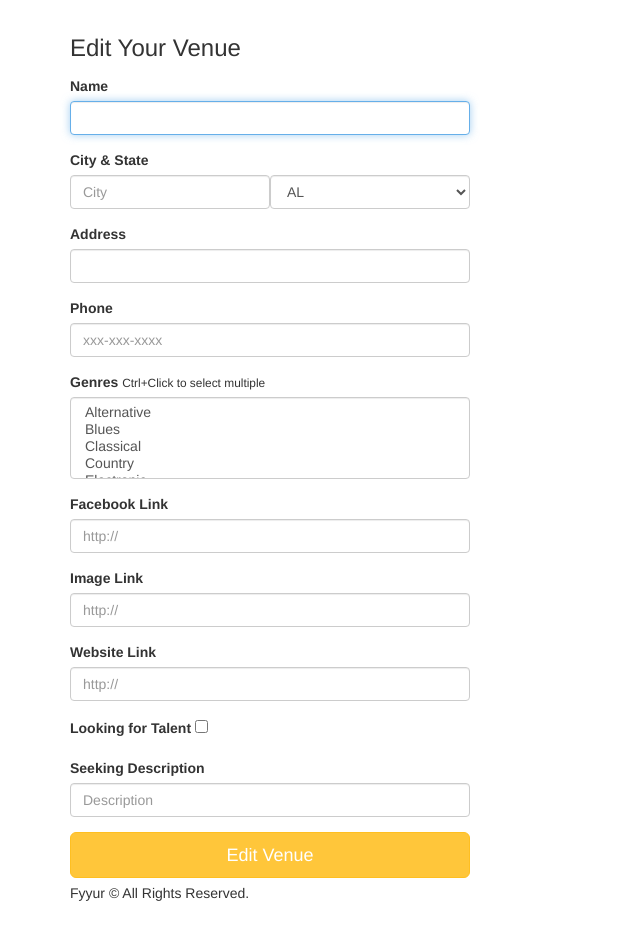
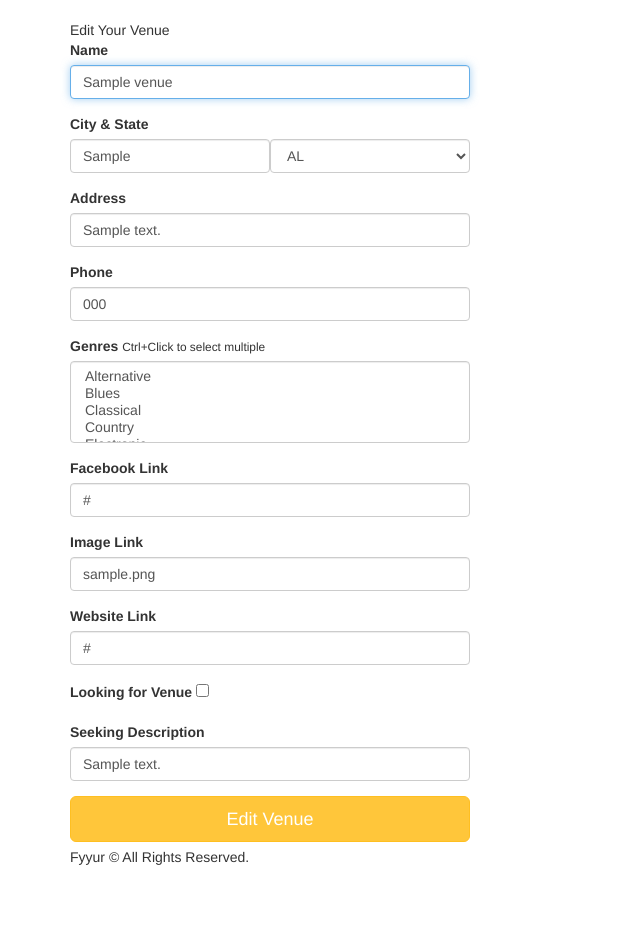
Before and after one commit to mc-jamin/artist-venue, a Flask app: page /venues/1/edit in a window 1280 px wide. Shown: the part 60-998 px from the top of the page, without its empty margins (0-640 px from the left). After the commit the page ends 925 px from the top, so only its background shows below. Run offline with Flask 2, Linux system fonts and the light colour scheme; tables that the repository leaves empty hold one stand-in row (values such as "Sample post"); some libraries are stand-ins or nearby versions.

Commit message:
erros in the views removed

```diff
--- a/app.py
+++ b/app.py
@@ -52,6 +52,10 @@ class Venue(db.Model):
     phone = db.Column(db.String(120))
     image_link = db.Column(db.String(500))
     facebook_link = db.Column(db.String(120))
+    genres = db.Column(db.String(120))
+    website_link = db.Column(db.String(500))
+    seeking_talent = db.Column(db.Boolean)
+    seeking_description = db.Column(db.String(500))
     venue_link = db.relationship('Artist', secondary=artist_identifier)
 
     # TODO: implement any missing fields, as a database migration using Flask-Migrate
@@ -67,6 +71,9 @@ class Artist(db.Model):
     genres = db.Column(db.String(120))
     image_link = db.Column(db.String(500))
     facebook_link = db.Column(db.String(120))
+    website_link = db.Column(db.String(120))
+    seeking_venue = db.Column(db.Boolean)
+    seeking_description = db.Column(db.String(500))
     #venue_id = db.Column(db.Integer, db.ForeignKey('venue.id'))
 
 
@@ -150,7 +157,11 @@ def create_venue_submission():
     phone = form.phone.data
     image_link = form.image_link.data
     facebook_link = form.facebook_link.data
-    form_data = Venue(name= name,city = city,state = state,address = address,phone= phone,image_link= image_link,facebook_link= facebook_link )
+    genres = form.genres.data
+    website_link = form.website_link.data
+    seeking_talent = form.seeking_talent.data
+    seeking_description = form.seeking_description.data
+    form_data = Venue(name= name,city = city,state = state,address = address,phone= phone,image_link= image_link,facebook_link= facebook_link, genres=genres, website_link=website_link, seeking_talent=seeking_talent, seeking_description=seeking_description )
 
     db.session.add(form_data)
     db.session.commit()
@@ -276,15 +287,11 @@ def create_artist_submission():
     genres = form.genres.data
     image_link = form.image_link.data
     facebook_link = form.facebook_link.data
-    artist_data = Artist(
-      name= name,
-      city = city,
-      state = state,
-      phone= phone,
-      genres=genres,
-      image_link= image_link,
-      facebook_link= facebook_link
-      )
+    website_link = form.website_link.data
+    seeking_venue = form.seeking_venue.data
+    seeking_description = form.seeking_description.data
+
+    artist_data = Artist(name= name,city = city,state = state,phone= phone,genres=genres,image_link= image_link,facebook_link= facebook_link, website_link=website_link, seeking_venue=seeking_venue, seeking_description=seeking_description )
 
     db.session.add(artist_data)
     db.session.commit()
--- a/forms.py
+++ b/forms.py
@@ -191,6 +191,9 @@ class ArtistForm(Form):
             ('WY', 'WY'),
         ]
     )
+    address = StringField(
+        'address', validators=[DataRequired()]
+    )
     phone = StringField(
         # TODO implement validation logic for phone
         'phone'
--- a/requirements.txt
+++ b/requirements.txt
@@ -3,3 +3,5 @@ python-dateutil==2.6.0
 flask-moment==0.11.0
 flask-wtf==0.14.3
 flask_sqlalchemy==2.4.4
+
+note: I had to updae all the modules that have errors during the initial run
--- a/templates/forms/edit_venue.html
+++ b/templates/forms/edit_venue.html
@@ -3,60 +3,60 @@
 {% block content %}
 {% for venue in venues %}
   <div class="form-wrapper">
-    <form method="post" class="form" action="/venues/edit"+{{venue.id}}>
+    <form method="put" class="form" action="/venues/edit/{{venue.id}}>
       <h3 class="form-heading">Edit Your Venue <a href="{{ url_for('index') }}" title="Back to homepage"><i class="fa fa-home pull-right"></i></a></h3>
       <div class="form-group">
         <label for="name">Name</label>
-        {{ form.name(class_ = 'form-control', autofocus = true) }}
+        {{ form.name(class_ = 'form-control',value=venue.name ,autofocus = true) }}
       </div>
       <div class="form-group">
           <label>City & State</label>
           <div class="form-inline">
             <div class="form-group">
-              {{ form.city(class_ = 'form-control', placeholder='City', autofocus = true) }}
+              {{ form.city(class_ = 'form-control', placeholder='City',value= venue.city ,autofocus = true) }}
             </div>
             <div class="form-group">
-              {{ form.state(class_ = 'form-control', placeholder='State', autofocus = true) }}
+              {{ form.state(class_ = 'form-control', value=venue.state,placeholder='State', autofocus = true) }}
             </div>
           </div>
       </div>
       <div class="form-group">
         <label for="address">Address</label>
-        {{ form.address(class_ = 'form-control', autofocus = true) }}
+        {{ form.address(class_ = 'form-control', value=venue.address, autofocus = true) }}
       </div>
       <div class="form-group">
           <label for="phone">Phone</label>
-          {{ form.phone(class_ = 'form-control', placeholder='xxx-xxx-xxxx', autofocus = true) }}
+          {{ form.phone(class_ = 'form-control',value=venue.phone, placeholder='xxx-xxx-xxxx', autofocus = true) }}
         </div>
       <div class="form-group">
         <label for="genres">Genres</label>
         <small>Ctrl+Click to select multiple</small>
-        {{ form.genres(class_ = 'form-control', placeholder='Genres, separated by commas', autofocus = true) }}
+        {{ form.genres(class_ = 'form-control',value=venue.genres, placeholder='Genres, separated by commas', autofocus = true) }}
       </div>
 
       <div class="form-group">
           <label for="facebook_link">Facebook Link</label>
-          {{ form.facebook_link(class_ = 'form-control', placeholder='http://', autofocus = true) }}
+          {{ form.facebook_link(class_ = 'form-control', value=venue.facebook_link,placeholder='http://', autofocus = true) }}
        </div>
 
        <div class="form-group">
           <label for="image_link">Image Link</label>
-          {{ form.image_link(class_ = 'form-control', placeholder='http://', autofocus = true) }}
+          {{ form.image_link(class_ = 'form-control', value=venue.image_link,placeholder='http://', autofocus = true) }}
        </div>
 
        <div class="form-group">
             <label for="website_link">Website Link</label>
-            {{ form.website_link(class_ = 'form-control', placeholder='http://', autofocus = true) }}
+            {{ form.website_link(class_ = 'form-control', value=venue.website_link,placeholder='http://', autofocus = true) }}
        </div>
 
        <div class="form-group">
-             <label for="seeking_talent">Looking for Talent</label>
-             {{ form.seeking_talent(placeholder='Venue', autofocus = true) }}
+             <label for="seeking_talent">Looking for Venue</label>
+             {{ form.seeking_talent(placeholder='Venue', value=venue.seeking_talent,autofocus = true) }}
        </div>
 
        <div class="form-group">
             <label for="seeking_description">Seeking Description</label>
-            {{ form.seeking_description(class_ = 'form-control', placeholder='Description', autofocus = true) }}
+            {{ form.seeking_description(class_ = 'form-control', value=venue.seeking_description,placeholder='Description', autofocus = true) }}
        </div>
       <input type="submit" value="Edit Venue" class="btn btn-primary btn-lg btn-block">
     </form>
```
Also changed, not shown: templates/forms/edit_artist.html (+16 -16 lines), 1 other file.
